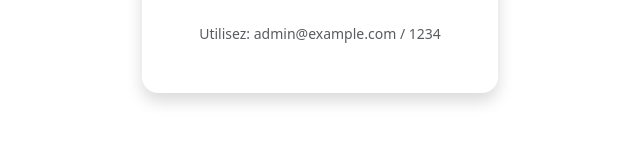
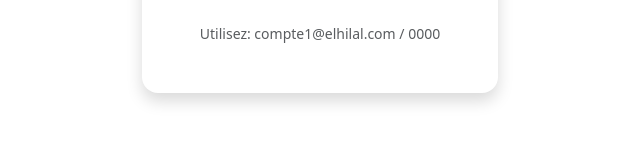
Before and after one commit to Sadek90DZ/users, a plain HTML site: page index.html in a window 1280 px wide. Shown: the part 604-746 px from the top of the page, 320-960 px from the left. Drawn offline with nearby package versions, Linux system fonts and the light colour scheme.

Commit message:
Update the indicator text bellow the 4 digit password

```diff
--- a/index.html
+++ b/index.html
@@ -905,7 +905,7 @@
               loginError: "Email ou mot de passe incorrect",
               deleteConfirm:
                 "Êtes-vous sûr de vouloir supprimer cet utilisateur ?",
-              demoCredentials: "Utilisez: admin@example.com / 1234",
+              demoCredentials: "Utilisez: compte1@elhilal.com / 0000",
               searchPlaceholder: "Rechercher par nom, email ou téléphone...",
               clearSearch: "Effacer la recherche",
               results: "résultats",
```
